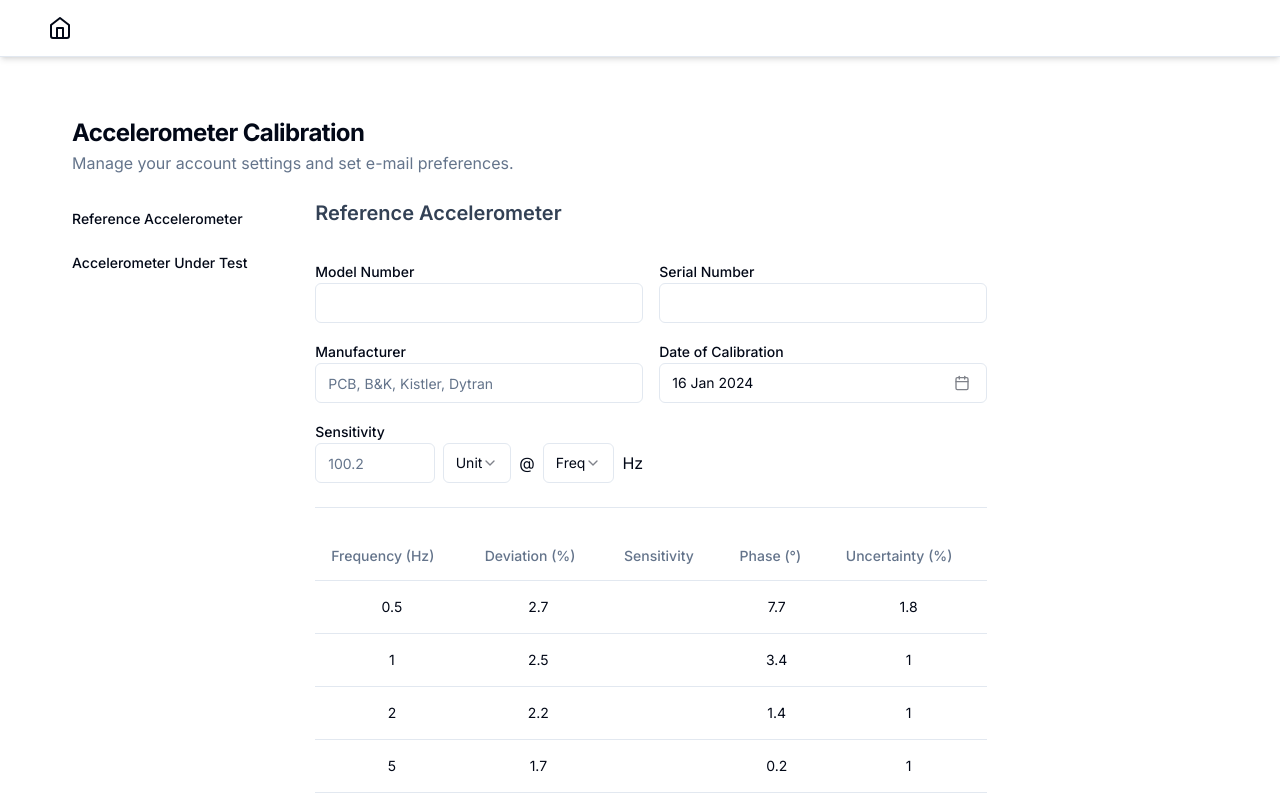
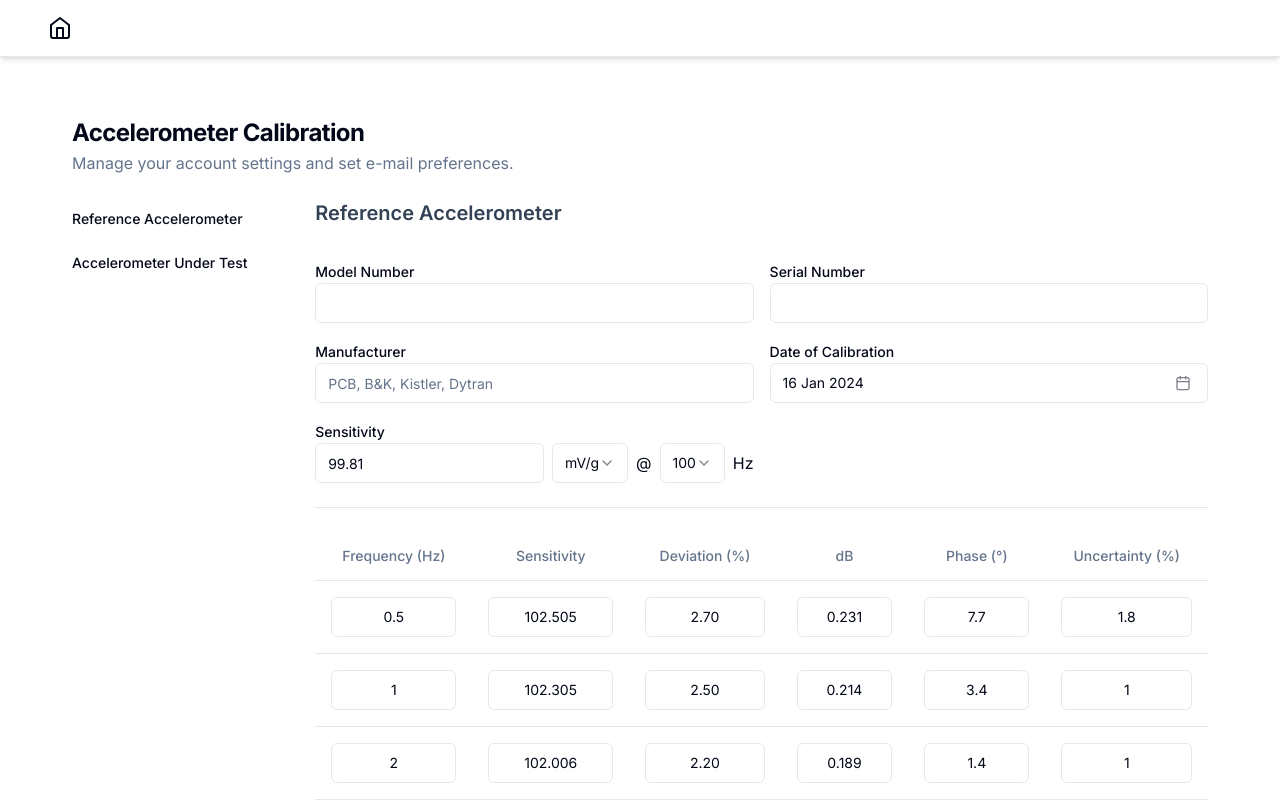
Before and after one commit to fairulazmin/myapp, a Next.js app: page /acc_calb in a window 1280 px wide. Shown: the top 802 px of the page. Built offline with nearby package versions, Linux system fonts and the light colour scheme.

Commit message:
completed working on accelerometer calibration

```diff
--- a/app/acc_calb/acc-calb.tsx
+++ b/app/acc_calb/acc-calb.tsx
@@ -1,4 +1,6 @@
-import { useState } from "react";
+"use client";
+
+import { useEffect, useState } from "react";
 import { Input } from "@/components/ui/input";
 import { Label } from "@/components/ui/label";
 import { Calendar } from "@/components/ui/calendar";
@@ -26,28 +28,16 @@ import {
 } from "@/components/ui/table";
 import { cn } from "@/lib/utils";
 import { CalendarIcon } from "lucide-react";
+import { useAccCalbStore } from "./use-acc_calb-store";
 
 export const AccCalb = () => {
   const [date, setDate] = useState<Date | undefined>(new Date());
-  const datas = [
-    { freq: 0.5, dev: 2.7, sensitivity: null, phase: 7.7, uncertainty: 1.8 },
-    { freq: 1, dev: 2.5, sensitivity: null, phase: 3.4, uncertainty: 1.0 },
-    { freq: 2, dev: 2.2, sensitivity: null, phase: 1.4, uncertainty: 1.0 },
-    { freq: 5, dev: 1.7, sensitivity: null, phase: 0.2, uncertainty: 1.0 },
-    { freq: 7, dev: 1.5, sensitivity: null, phase: 0.0, uncertainty: 1.0 },
-    { freq: 10, dev: 1.2, sensitivity: null, phase: -0.2, uncertainty: 1.0 },
-    { freq: 15, dev: 1.3, sensitivity: null, phase: null, uncertainty: 1.5 },
-    { freq: 30, dev: 0.8, sensitivity: null, phase: null, uncertainty: 1.5 },
-    { freq: 50, dev: 0.5, sensitivity: null, phase: null, uncertainty: 1.5 },
-    { freq: 100, dev: 0.0, sensitivity: null, phase: null, uncertainty: 1.0 },
-    { freq: 300, dev: -0.9, sensitivity: null, phase: null, uncertainty: 1.0 },
-    { freq: 500, dev: -1.3, sensitivity: null, phase: null, uncertainty: 1.0 },
-    { freq: 1000, dev: -1.8, sensitivity: null, phase: null, uncertainty: 1.0 },
-    { freq: 3000, dev: -2.4, sensitivity: null, phase: null, uncertainty: 2.5 },
-    { freq: 5000, dev: -2.2, sensitivity: null, phase: null, uncertainty: 2.5 },
-    { freq: 7000, dev: -1.5, sensitivity: null, phase: null, uncertainty: 2.5 },
-    { freq: 10000, dev: 0.1, sensitivity: null, phase: null, uncertainty: 2.5 },
-  ];
+  const { datas, ref, onChangeDatas, add, remove, onChangeRef, recalculate } =
+    useAccCalbStore();
+
+  useEffect(() => {
+    recalculate()
+  }, [])
 
   return (
     <div>
@@ -106,20 +96,30 @@ export const AccCalb = () => {
         <div>
           <Label>Sensitivity</Label>
           <div className="flex items-center gap-2">
-            <Input placeholder="100.2" />
-            <Select>
+            <Input
+              placeholder="100.2"
+              defaultValue={ref.value}
+              onChange={(e) => onChangeRef(Number(e.target.value), "value")}
+            />
+            <Select
+              defaultValue={ref.unit}
+              onValueChange={(value) => onChangeRef(Number(value), "unit")}
+            >
               <SelectTrigger className="w-26">
                 <SelectValue placeholder="Unit" />
               </SelectTrigger>
               <SelectContent>
                 <SelectItem value="mV/g">mV/g</SelectItem>
-                <SelectItem value="mV/m/s">
-                  mV/m/s<sup>2</sup>
+                <SelectItem value="mV/ms-2">
+                  mV/ms<sup>-2</sup>
                 </SelectItem>
               </SelectContent>
             </Select>
             <span>@</span>
-            <Select>
+            <Select
+              defaultValue={ref.freq?.toString()}
+              onValueChange={(value) => onChangeRef(Number(value), "freq")}
+            >
               <SelectTrigger className="w-20">
                 <SelectValue placeholder="Freq" />
               </SelectTrigger>
@@ -133,28 +133,84 @@ export const AccCalb = () => {
         </div>
       </div>
       <Separator className="my-6" />
+      {/* <pre>{JSON.stringify(ref, null, 2)}</pre> */}
+      {/* <pre>{JSON.stringify(datas, null, 2)}</pre> */}
       <Table className="text-center">
         <TableHeader>
-          <TableRow>
+          <TableRow className="[&>*]:text-center">
             <TableHead>Frequency (Hz)</TableHead>
+            <TableHead>Sensitivity</TableHead>
             <TableHead>Deviation (%)</TableHead>
-            <TableHead>Sensitivity</TableHead>
+            <TableHead>dB</TableHead>
             <TableHead>Phase (°)</TableHead>
             <TableHead>Uncertainty (%)</TableHead>
           </TableRow>
         </TableHeader>
         <TableBody>
-          {datas.map((data) => (
-            <TableRow key={data.freq}>
-              <TableCell>{data.freq}</TableCell>
-              <TableCell>{data.dev}</TableCell>
-              <TableCell>{data.sensitivity}</TableCell>
-              <TableCell>{data.phase}</TableCell>
-              <TableCell>{data.uncertainty}</TableCell>
+          {datas.map((data, idx) => (
+            <TableRow key={idx} className="[&>*>*]:text-center">
+              <TableCell>
+                <Input
+                  defaultValue={data.freq}
+                  step="1"
+                  type="number"
+                  name="freq"
+                  onChange={(e) => onChangeDatas(e, idx)}
+                  className="input-type-number"
+                />
+              </TableCell>
+              <TableCell>
+                <Input
+                  defaultValue={data.sensitivity?.toFixed(3)}
+                  type="number"
+                  name="sensitivity"
+                  onChange={(e) => onChangeDatas(e, idx)}
+                  className="input-type-number"
+                />
+              </TableCell>
+              <TableCell>
+                <Input
+                  defaultValue={data.dev?.toFixed(2)}
+                  type="number"
+                  name="dev"
+                  onChange={(e) => onChangeDatas(e, idx)}
+                  className="input-type-number"
+                />
+              </TableCell>
+              <TableCell>
+                <Input
+                  defaultValue={data.dB?.toFixed(3)}
+                  type="number"
+                  name="dB"
+                  onChange={(e) => onChangeDatas(e, idx)}
+                  className="input-type-number"
+                />
+              </TableCell>
+              <TableCell>
+                <Input
+                  defaultValue={data.phase}
+                  type="number"
+                  name="phase"
+                  onChange={(e) => onChangeDatas(e, idx)}
+                  className="input-type-number"
+                />
+              </TableCell>
+              <TableCell>
+                <Input
+                  defaultValue={data.uncertainty}
+                  type="number"
+                  name="uncertainty"
+                  onChange={(e) => onChangeDatas(e, idx)}
+                  className="input-type-number"
+                />
+              </TableCell>
             </TableRow>
           ))}
         </TableBody>
       </Table>
+      <Button variant="outline" onClick={add}>
+        Add
+      </Button>
     </div>
   );
 };
--- a/app/acc_calb/page.tsx
+++ b/app/acc_calb/page.tsx
@@ -32,7 +32,7 @@ export default function SettingsLayout() {
           <aside className="-mx-4 lg:w-1/5">
             <SidebarNav items={sidebarNavItems} />
           </aside>
-          <div className="flex-1 lg:max-w-2xl">
+          <div className="flex-1 lg:max-w-4xl">
             <AccCalb />
           </div>
         </div>
--- a/app/acc_calb/use-acc_calb-store.tsx
+++ b/app/acc_calb/use-acc_calb-store.tsx
@@ -1,103 +1,254 @@
 import React from "react";
 import { create } from "zustand";
 
-const GRAVITY = 9.80665;
-
 interface Data {
-  freq: number;
-  dev: number;
-  sensitivity: number;
+  freq?: number;
+  sensitivity?: number;
+  dev?: number;
+  dB?: number;
   phase?: number;
-  uncertainty: number;
+  uncertainty?: number;
 }
 
 interface CalibrationCerts {
-  sensitivity: { mVg: number; mVms2: number };
   datas: Data[];
-  onChangeSensitivity: (
-    e: React.ChangeEvent<HTMLInputElement>,
-    type: string,
-  ) => void;
-  onChangeDatas: (
-    e: React.ChangeEvent<HTMLInputElement>,
-    type: string,
-    freq: number,
-  ) => void;
+  ref: {
+    freq?: number;
+    value?: number;
+    unit?: "mV/g" | "mV/ms-2";
+  };
+  onChangeDatas: (e: React.ChangeEvent<HTMLInputElement>, idx: number) => void;
   add: () => void;
   remove: (freq: number) => void;
+  onChangeRef: (value: number, type: string) => void;
+  recalculate: () => void;
 }
 
-const sensitivity = { mVg: 100.1, mVms2: 10.20736 };
 const datas = [
-  { freq: 0.5, dev: 2.7, sensitivity: 102.8, phase: 7.7, uncertainty: 1.8 },
-  { freq: 1, dev: 2.5, sensitivity: 102.6, phase: 3.4, uncertainty: 1.0 },
-  { freq: 2, dev: 2.2, sensitivity: 102.3, phase: 1.4, uncertainty: 1.0 },
-  { freq: 5, dev: 1.7, sensitivity: 101.8, phase: 0.2, uncertainty: 1.0 },
-  { freq: 7, dev: 1.5, sensitivity: 101.6, phase: 0.0, uncertainty: 1.0 },
-  { freq: 10, dev: 1.2, sensitivity: 101.3, phase: -0.2, uncertainty: 1.0 },
-  { freq: 15, dev: 1.3, sensitivity: 101.4, uncertainty: 1.5 },
-  { freq: 30, dev: 0.8, sensitivity: 100.9, uncertainty: 1.5 },
-  { freq: 50, dev: 0.5, sensitivity: 100.6, uncertainty: 1.5 },
-  { freq: 100, dev: 0.0, sensitivity: 100.1, uncertainty: 1.0 },
-  { freq: 300, dev: -0.9, sensitivity: 99.2, uncertainty: 1.0 },
-  { freq: 500, dev: -1.3, sensitivity: 98.8, uncertainty: 1.0 },
-  { freq: 1000, dev: -1.8, sensitivity: 98.3, uncertainty: 1.0 },
-  { freq: 3000, dev: -2.4, sensitivity: 97.7, uncertainty: 2.5 },
-  { freq: 5000, dev: -2.2, sensitivity: 97.9, uncertainty: 2.5 },
-  { freq: 7000, dev: -1.5, sensitivity: 98.6, uncertainty: 2.5 },
-  { freq: 10000, dev: 0.1, sensitivity: 100.2, uncertainty: 2.5 },
+  {
+    freq: 0.5,
+    sensitivity: undefined,
+    dev: 2.7,
+    dB: undefined,
+    phase: 7.7,
+    uncertainty: 1.8,
+  },
+  {
+    freq: 1,
+    sensitivity: undefined,
+    dev: 2.5,
+    dB: undefined,
+    phase: 3.4,
+    uncertainty: 1.0,
+  },
+  {
+    freq: 2,
+    sensitivity: undefined,
+    dev: 2.2,
+    dB: undefined,
+    phase: 1.4,
+    uncertainty: 1.0,
+  },
+  {
+    freq: 5,
+    sensitivity: undefined,
+    dev: 1.7,
+    dB: undefined,
+    phase: 0.2,
+    uncertainty: 1.0,
+  },
+  {
+    freq: 7,
+    sensitivity: undefined,
+    dev: 1.5,
+    dB: undefined,
+    phase: 0.0,
+    uncertainty: 1.0,
+  },
+  {
+    freq: 10,
+    sensitivity: undefined,
+    dev: 1.2,
+    dB: undefined,
+    phase: -0.2,
+    uncertainty: 1.0,
+  },
+  {
+    freq: 15,
+    sensitivity: undefined,
+    dev: 1.3,
+    dB: undefined,
+    phase: undefined,
+    uncertainty: 1.5,
+  },
+  {
+    freq: 30,
+    sensitivity: undefined,
+    dev: 0.8,
+    dB: undefined,
+    phase: undefined,
+    uncertainty: 1.5,
+  },
+  {
+    freq: 50,
+    sensitivity: undefined,
+    dev: 0.5,
+    dB: undefined,
+    phase: undefined,
+    uncertainty: 1.5,
+  },
+  {
+    freq: 100,
+    sensitivity: undefined,
+    dev: 0.0,
+    dB: undefined,
+    phase: undefined,
+    uncertainty: 1.0,
+  },
+  {
+    freq: 300,
+    sensitivity: undefined,
+    dev: -0.9,
+    dB: undefined,
+    phase: undefined,
+    uncertainty: 1.0,
+  },
+  {
+    freq: 500,
+    sensitivity: undefined,
+    dev: -1.3,
+    dB: undefined,
+    phase: undefined,
+    uncertainty: 1.0,
+  },
+  {
+    freq: 1000,
+    sensitivity: undefined,
+    dev: -1.8,
+    dB: undefined,
+    phase: undefined,
+    uncertainty: 1.0,
+  },
+  {
+    freq: 3000,
+    sensitivity: undefined,
+    dev: -2.4,
+    dB: undefined,
+    phase: undefined,
+    uncertainty: 2.5,
+  },
+  {
+    freq: 5000,
+    sensitivity: undefined,
+    dev: -2.2,
+    dB: undefined,
+    phase: undefined,
+    uncertainty: 2.5,
+  },
+  {
+    freq: 7000,
+    sensitivity: undefined,
+    dev: -1.5,
+    dB: undefined,
+    phase: undefined,
+    uncertainty: 2.5,
+  },
+  {
+    freq: 10000,
+    sensitivity: undefined,
+    dev: 0.1,
+    dB: undefined,
+    phase: undefined,
+    uncertainty: 2.5,
+  },
 ];
 
-export const useCountsStore = create<CalibrationCerts>((set) => ({
+const getValues = (type: string, value: number, ref_sensitivity?: number) => {
+  let result;
+  if (ref_sensitivity) {
+    switch (type) {
+      case "dev":
+        result = {
+          sensitivity: (value * ref_sensitivity) / 100 + ref_sensitivity,
+          dev: value,
+          dB: 20 * Math.log10(value / 100 + 1),
+        };
+        break;
+      case "sensitivity":
+        result = {
+          sensitivity: value,
+          dev: ((value - ref_sensitivity) / ref_sensitivity) * 100,
+          dB: 20 * Math.log10(value / ref_sensitivity),
+        };
+        break;
+      case "dB":
+        result = {
+          sensitivity: ref_sensitivity * Math.pow(10, value / 20),
+          dev: (Math.pow(10, value / 20) - 1) * 100,
+          dB: value,
+        };
+        break;
+    }
+  }
+  switch (type) {
+    case "freq":
+      result = { freq: value };
+      break;
+    case "phase":
+      result = { phase: value };
+      break;
+    case "uncertainty":
+      result = { uncertainty: value };
+      break;
+  }
+
+  return result;
+};
+
+export const useAccCalbStore = create<CalibrationCerts>((set) => ({
   // initial state
-  sensitivity,
   datas,
+  ref: {
+    freq: 100,
+    value: 99.81,
+    unit: "mV/g",
+  },
 
   // methods for manipulating state
-  onChangeSensitivity: (e, type) => {
+  onChangeDatas: (e, idx) =>
     set((state) => {
-      const num = Number(e.target.value);
-      switch (type) {
-        case "mVg":
-          return { ...state, sensitivity: { mVg: num, mVms2: num / GRAVITY } };
-        case "mVms2":
-          return { ...state, sensitivity: { mVg: num * GRAVITY, mVms2: num } };
-      }
+      const datas = [...state.datas];
+      const { name, value } = e.target;
+      const { value: ref_sensitivity } = state.ref;
+      datas[idx] = {
+        ...datas[idx],
+        ...getValues(name, Number(value), ref_sensitivity),
+      };
+      return { datas };
+    }),
+
+  add: () =>
+    set((state) => {
+      return { datas: [...state.datas, {}] };
+    }),
+
+  remove: (freq) => {},
+
+  onChangeRef: (value, type) => {
+    set((state) => {
+      const ref = { ...state.ref, [type]: value };
+      return { ref };
     });
   },
 
-  // descriptionAction: (e, id) =>
-  //   set((state) => {
-  //     const todos = [...state.todos];
-  //     todos[id] = { ...todos[id], description: e.currentTarget.value };
-  //     return { todos };
-  //   }),
-
-  onChangeDatas: (e, type, freq) => {
-    // set((state) => {
-    //   switch (type) {
-    //     case "dev":
-    //       state.datas.map((data) => {
-    //         if (data.freq === freq) {
-    //           data.dev = Number(e.target.value);
-    //           data.sensitivity =
-    //             data.dev * state.sensitivity.mVg * 100 + state.sensitivity.mVg;
-    //         }
-    //       });
-    //       return { datas: state.datas };
-    //     case "sensitivity":
-    //       state.datas.map((data) => {
-    //         if (data.freq === freq) {
-    //           data.sensitivity = Number(e.target.value);
-    //           data.dev =
-    //             (data.sensitivity - state.sensitivity.mVg) /
-    //             (state.sensitivity.mVg + 100);
-    //         }
-    //       });
-    //       return { datas: state.datas };
-    //   }
-    // });
+  recalculate: () => {
+    set((state) => {
+      const datas = [...state.datas];
+      const newDatas = datas.map((data) => ({
+        ...data,
+        ...getValues("dev", Number(data.dev), state.ref.value),
+      }));
+      return { datas: newDatas };
+    });
   },
-  add: () => {},
-  remove: (freq) => {},
 }));
--- a/app/globals.css
+++ b/app/globals.css
@@ -86,3 +86,9 @@ body,
     @apply bg-background text-foreground;
   }
 }
+
+@layer components {
+  .input-type-number {
+    @apply [appearance:textfield] [&::-webkit-outer-spin-button]:appearance-none [&::-webkit-outer-spin-button]:m-0 [&::-webkit-inner-spin-button]:appearance-none [&::-webkit-inner-spin-button]:m-0 overscroll-none;
+  }
+}
--- a/package.json
+++ b/package.json
@@ -40,7 +40,7 @@
     "lodash-es": "^4.17.21",
     "lucide-react": "^0.288.0",
     "mathjs": "^12.0.0",
-    "next": "^14.0.3",
+    "next": "^14.1.0",
     "postcss": "^8.4.32",
     "prisma": "^5.6.0",
     "react": "18.2.0",
```
Also changed, not shown: 1 other file (tests, documents, lock files or other folders).
